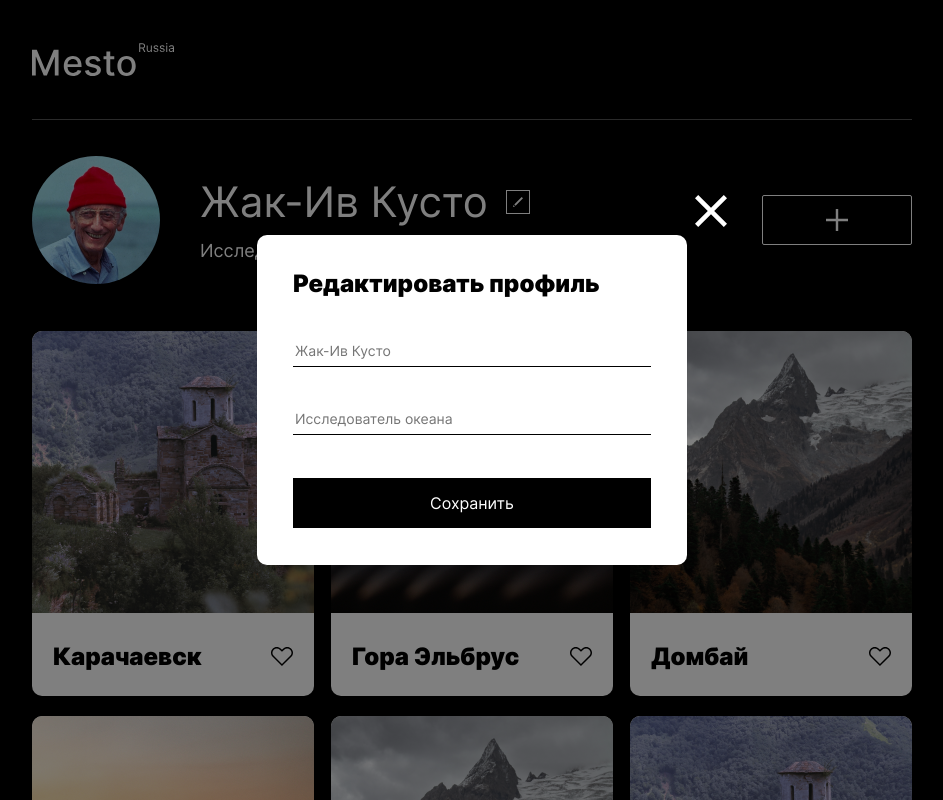
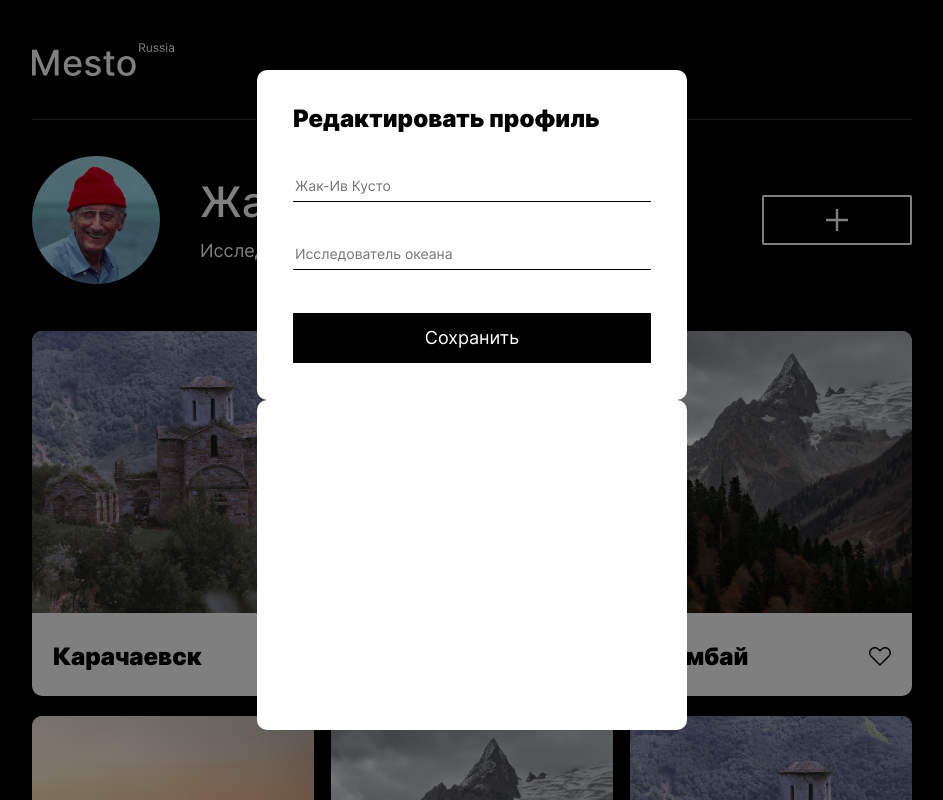
Before and after one commit to 144307/project-2-mesto, a plain HTML site: page index.html in a window 1280 px wide. Shown: the top 800 px of the page, without its empty margins (168-1111 px from the left). Drawn offline with Linux system fonts and the light colour scheme; files whose address does not match are found by name.

Commit message:
pre form

```diff
--- a/blocks/card/__heart-container/card__heart-container.css
+++ /dev/null
@@ -1,5 +0,0 @@
-.card__heart-container {
-  margin-top: auto;
-  margin-bottom: auto;
-  margin-left: auto;
-}
--- a/blocks/card/__heart/card__heart.css
+++ b/blocks/card/__heart/card__heart.css
@@ -1,6 +1,9 @@
 .card__heart {
   width: 22px;
   height: 22px;
+  margin-top: auto;
+  margin-bottom: auto;
+  margin-left: auto;
   padding: 0;
   background: url(../../../images/heart.svg) no-repeat;
   background-position: center;
--- a/blocks/card/__image/card__image.css
+++ b/blocks/card/__image/card__image.css
@@ -1,3 +1,4 @@
 .card__image {
   width: 100%;
+  object-fit: cover;
 }
--- a/blocks/card/__title-group/card__title-group.css
+++ b/blocks/card/__title-group/card__title-group.css
@@ -1,5 +1,5 @@
 .card__title-group {
-  height: 80px;
+  min-height: 80px;
   padding-left: 21px;
   padding-right: 21px;
   display: flex;
--- a/blocks/footer/footer.css
+++ b/blocks/footer/footer.css
@@ -7,3 +7,12 @@
   line-height: 22px;
   letter-spacing: 0em;
 }
+
+@media screen and (max-width: 767px) {
+  .footer {
+    margin-top: 48px;
+    margin-bottom: 36px;
+    font-size: 14px;
+    line-height: 17px;
+  }
+}
--- /dev/null
+++ b/blocks/form-container/form-container.css
@@ -0,0 +1,5 @@
+.form-container {
+  width: 430px;
+  min-height: 330px;
+  position: relative;
+}
--- a/blocks/form/__button/form__button.css
+++ b/blocks/form/__button/form__button.css
@@ -8,6 +8,11 @@
   cursor: pointer;
   color: #fff;
   background-color: #000;
+  font-size: 18px;
+  font-weight: 400;
+  line-height: 22px;
+  letter-spacing: 0em;
+  text-align: center;
 }
 
 .form__button:hover {
--- a/blocks/form/form.css
+++ b/blocks/form/form.css
@@ -1,6 +1,7 @@
 .form {
+  /* .not-form { */
   width: 430px;
-  height: 330px;
+  min-height: 330px;
   /* position: relative; */
   color: #000;
   background-color: #fff;
--- a/blocks/header/__logo/header__logo.css
+++ b/blocks/header/__logo/header__logo.css
@@ -1,3 +1,10 @@
 .header__logo {
   margin: auto auto auto 0;
 }
+
+@media screen and (max-width: 767px) {
+  .header__logo {
+    width: 100px;
+    height: 24px;
+  }
+}
--- a/blocks/header/header.css
+++ b/blocks/header/header.css
@@ -1,6 +1,7 @@
 .header {
-  height: 119px;
-  border-bottom: 1px solid #545454;
+  min-height: 119px;
+  /* border-bottom: 1px solid #545454; */
+  border-bottom: 1px solid rgba(84, 84, 84, 0.7);
   display: flex;
   /* align-items: center */
 }
--- a/blocks/profile/__add-button/profile__add-button.css
+++ b/blocks/profile/__add-button/profile__add-button.css
@@ -4,7 +4,8 @@
   margin: auto 0 auto auto;
   background: url(../../../images/add-button.svg) no-repeat;
   background-position: center;
-  border: 1px solid #fff;
+  /* background-size: 16px; */
+  border: 2px solid #fff;
   cursor: pointer;
   border-radius: 2px;
 }
@@ -15,6 +16,7 @@
 
 @media screen and (max-width: 767px) {
   .profile__add-button {
+    background-size: 16px;
     width: 100%;
     margin-top: 36px;
   }
--- a/blocks/profile/__edit-button/_container/profile__edit-button_container.css
+++ /dev/null
@@ -1,15 +0,0 @@
-.profile__edit-button_container {
-  margin-top: auto;
-  margin-bottom: auto;
-  margin-left: 18px;
-  width: 24px;
-  height: 24px;
-}
-
-@media screen and (max-width: 767px) {
-  .profile__edit-button_container {
-    margin-left: 10px;
-    width: 18px;
-    height: 18px;
-  }
-}
--- a/blocks/profile/__edit-button/profile__edit-button.css
+++ b/blocks/profile/__edit-button/profile__edit-button.css
@@ -1,6 +1,9 @@
 .profile__edit-button {
-  width: 100%;
-  height: 100%;
+  /* width: 100%; */
+  /* height: 100%; */
+  width: 24px;
+  height: 24px;
+  margin: auto auto auto 17px;
   /* background: url(../../../images/edit-button.svg) no-repeat; */
   background: url(../../../images/edit-button.svg) no-repeat;
   background-position: center;
--- a/blocks/profile/__intro/_subtitle/profile__intro_subtitle.css
+++ b/blocks/profile/__intro-subtitle/profile__intro-subtitle.css
@@ -1,13 +1,17 @@
-.profile__intro_subtitle {
+.profile__intro-subtitle {
   margin-top: 14px;
   font-size: 18px;
   font-weight: 400;
   line-height: 22px;
   letter-spacing: 0em;
+  text-overflow: ellipsis;
+  max-width: 500px;
+  overflow: hidden;
+  white-space: nowrap;
 }
 
 @media screen and (max-width: 767px) {
-  .profile__intro_subtitle {
+  .profile__intro-subtitle {
     margin-top: 14px;
     font-size: 14px;
     line-height: 17px;
--- a/blocks/profile/__intro/_title/profile__intro_title.css
+++ b/blocks/profile/__intro-title/profile__intro-title.css
@@ -1,13 +1,18 @@
-.profile__intro_title {
+.profile__intro-title {
+  margin: 0;
   font-size: 42px;
   font-weight: 500;
   line-height: 48px;
   letter-spacing: 0em;
   display: flex;
+  text-overflow: ellipsis;
+  max-width: 500px;
+  overflow: hidden;
+  white-space: nowrap;
 }
 
 @media screen and (max-width: 767px) {
-  .profile__intro_title {
+  .profile__intro-title {
     margin-top: 22px;
     font-size: 27px;
     line-height: 33px;
--- a/index.html
+++ b/index.html
@@ -4,7 +4,7 @@
 <head>
   <meta charset="UTF-8">
   <meta name="viewport" content="width=device-width">
-  <meta name="viewport" content="width=device-width, initial-scale=1.0">
+  <!-- <meta name="viewport" content="width=device-width, initial-scale=1.0"> -->
   <title>Путешествие по России</title>
   <link rel="stylesheet" href="./pages/index.css">
 </head>
@@ -13,82 +13,78 @@
   <header class="header page__size">
     <img class="header__logo" src="./images/Vector.svg" alt="логотип">
   </header>
+  <main>
     <section class="profile page__size">
-    <img class="profile__avatar" src="./images/image.jpg" alt="avatar">
+      <img class="profile__avatar" src="./images/image.jpg" alt="аватар профиля">
       <div class="profile__intro">
-      <div class="profile__intro_title">Жак-Ив Кусто
-        <div class="profile__edit-button_container">
-          <input class="profile__edit-button" type="submit" name="profile__edit-button" value="">
-        </div>
-      </div>
-      <div class="profile__intro_subtitle">
+        <h1 class="profile__intro-title">Жак-Ив Кусто
+          <!-- <div class="profile__edit-button_container"> -->
+          <!-- <input class="profile__edit-button" type="submit" name="profile__edit-button" value=""> -->
+          <button class="profile__edit-button" type="submit" name="profile__edit-button" value=""></button>
+          <!-- </div> -->
+        </h1>
+        <div class="profile__intro-subtitle">
           Исследователь океана
         </div>
       </div>
-    <input class="profile__add-button" type="submit" name="profile__add-button" value="">
+      <!-- <input class="profile__add-button" type="submit" name="profile__add-button" value=""> -->
+      <button class="profile__add-button" type="submit" name="profile__add-button" value=""></button>
     </section>
     <section class="elements page__size">
       <div class="card">
         <img class="card__image" src="./images/image_1.png" alt="Карачаевск">
         <div class="card__title-group">
-        <div class="card__title">Карачаевск</div>
-        <div class="card__heart-container">
+          <h2 class="card__title">Карачаевск</h3>
+            <!-- <div class="card__heart-container">
               <input class="card__heart" type="submit" name="card__heart" value="">
-        </div>
+            </div> -->
+            <button class="card__heart" type="submit" name="card__heart" value=""></button>
         </div>
       </div>
       <div class="card">
         <img class="card__image" src="./images/elbrus.png" alt="Эльбрус">
         <div class="card__title-group">
-        <div class="card__title">Гора Эльбрус</div>
-        <div class="card__heart-container">
-          <input class="card__heart" type="submit" name="card__heart" value="">
-        </div>
+          <h2 class="card__title">Гора Эльбрус</h3>
+            <button class="card__heart" type="submit" name="card__heart" value=""></button>
         </div>
       </div>
       <div class="card">
         <img class="card__image" src="./images/dombai.png" alt="Домбай">
         <div class="card__title-group">
-        <div class="card__title">Домбай</div>
-        <div class="card__heart-container">
-          <input class="card__heart" type="submit" name="card__heart" value="">
-        </div>
+          <h2 class="card__title">Домбай</h3>
+            <button class="card__heart" type="submit" name="card__heart" value=""></button>
         </div>
       </div>
       <div class="card">
         <img class="card__image" src="./images/elbrus.png" alt="">
         <div class="card__title-group">
-        <div class="card__title">Гора Эльбрус</div>
-        <div class="card__heart-container">
-          <input class="card__heart" type="submit" name="card__heart" value="">
-        </div>
+          <h2 class="card__title">Гора Эльбрус</h3>
+            <button class="card__heart" type="submit" name="card__heart" value=""></button>
         </div>
       </div>
       <div class="card">
         <img class="card__image" src="./images/dombai.png" alt="Домбай">
         <div class="card__title-group">
-        <div class="card__title">Домбай</div>
-        <div class="card__heart-container">
-          <input class="card__heart" type="submit" name="card__heart" value="">
-        </div>
+          <h2 class="card__title">Домбай</h3>
+            <button class="card__heart" type="submit" name="card__heart" value=""></button>
         </div>
       </div>
       <div class="card">
         <img class="card__image" src="./images/image_1.png" alt="Карачаево-Черкесия">
         <div class="card__title-group">
-        <div class="card__title">Карачаево-Черкесия</div>
-        <div class="card__heart-container">
-          <input class="card__heart" type="submit" name="card__heart" value="">
-        </div>
+          <h2 class="card__title">Карачаево-Черкесия</h3>
+            <button class="card__heart" type="submit" name="card__heart" value=""></button>
         </div>
       </div>
     </section>
+  </main>
   <footer class="footer page__size">
-    &#169; 2020 Mesto Russia
+    <p>&#169; 2020 Mesto Russia</p>
   </footer>
   <section class="overlay overlay_opened">
+    <div class="form-container">
+      <input class="form__close-button" type="submit" name="form__close-button" value="">
       <div class="form">
-      <input class="form__close-button" type="submit" name="form__close-button" value="">
         <div class="form__title form__width">Редактировать профиль</div>
         <input class="form__input form__width" type="text" id="form__input_line-one" name="form__input"
           placeholder="Жак-Ив Кусто" required="">
@@ -96,6 +92,8 @@
           placeholder="Исследователь океана" required="">
         <input class="form__button form__width" type="submit" name="form__button" value="Сохранить">
       </div>
+      <form class="form" name=""></form>
+    </div>
   </section>
 </body>
 
--- a/pages/index.css
+++ b/pages/index.css
@@ -7,17 +7,15 @@
 @import url(../blocks/profile/profile.css);
 @import url(../blocks/profile/__avatar/profile__avatar.css);
 @import url(../blocks/profile/__intro/profile__intro.css);
-@import url(../blocks/profile/__intro/_title/profile__intro_title.css);
-@import url(../blocks/profile/__intro/_subtitle/profile__intro_subtitle.css);
+@import url(../blocks/profile/__intro-title/profile__intro-title.css);
+@import url(../blocks/profile/__intro-subtitle/profile__intro-subtitle.css);
 @import url(../blocks/profile/__edit-button/profile__edit-button.css);
-@import url(../blocks/profile/__edit-button/_container/profile__edit-button_container.css);
 @import url(../blocks/profile/__add-button/profile__add-button.css);
 @import url(../blocks/elements/elements.css);
 @import url(../blocks/card/card.css);
 @import url(../blocks/card/__image/card__image.css);
 @import url(../blocks/card/__title-group/card__title-group.css);
 @import url(../blocks/card/__title/card__title.css);
-@import url(../blocks/card/__heart-container/card__heart-container.css);
 @import url(../blocks/card/__heart/card__heart.css);
 @import url(../blocks/card/__heart/_selected/card__heart_selected.css);
 @import url(../blocks/footer/footer.css);
--- a/vendor/fonts/fonts.css
+++ b/vendor/fonts/fonts.css
@@ -8,7 +8,7 @@
 @font-face {
   src: url(./Inter-Medium.woff) format("woff"), url(./Inter-Medium.woff2) format("woff2");
   font-family: "Inter";
-  font-weight: bold;
+  font-weight: 500;
   font-style: normal;
 }
 
```
Also changed, not shown: blocks/form/__close-button/form__close-button.css (+8 -0 lines). Lines whose indentation alone changed are shown as unchanged.
